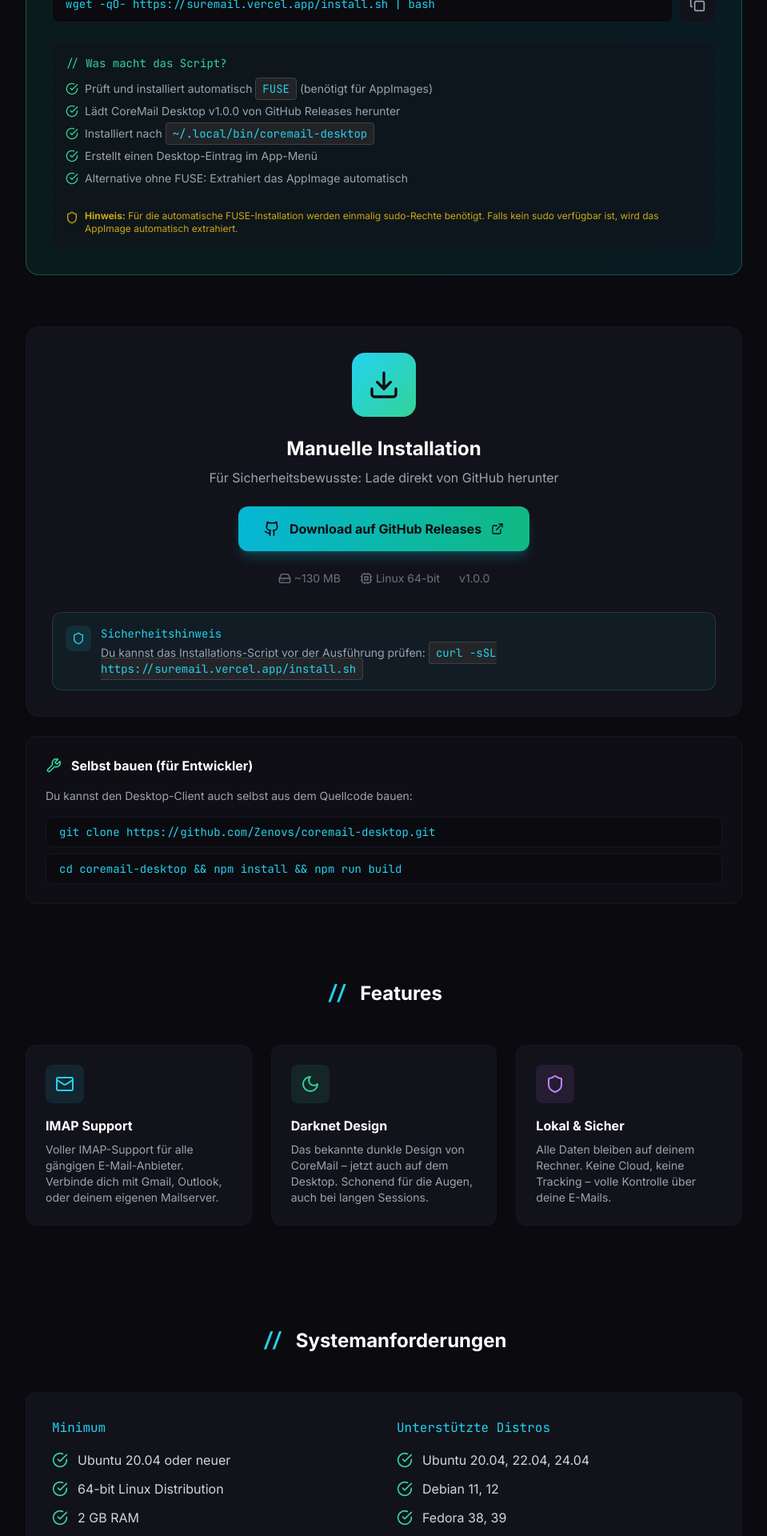
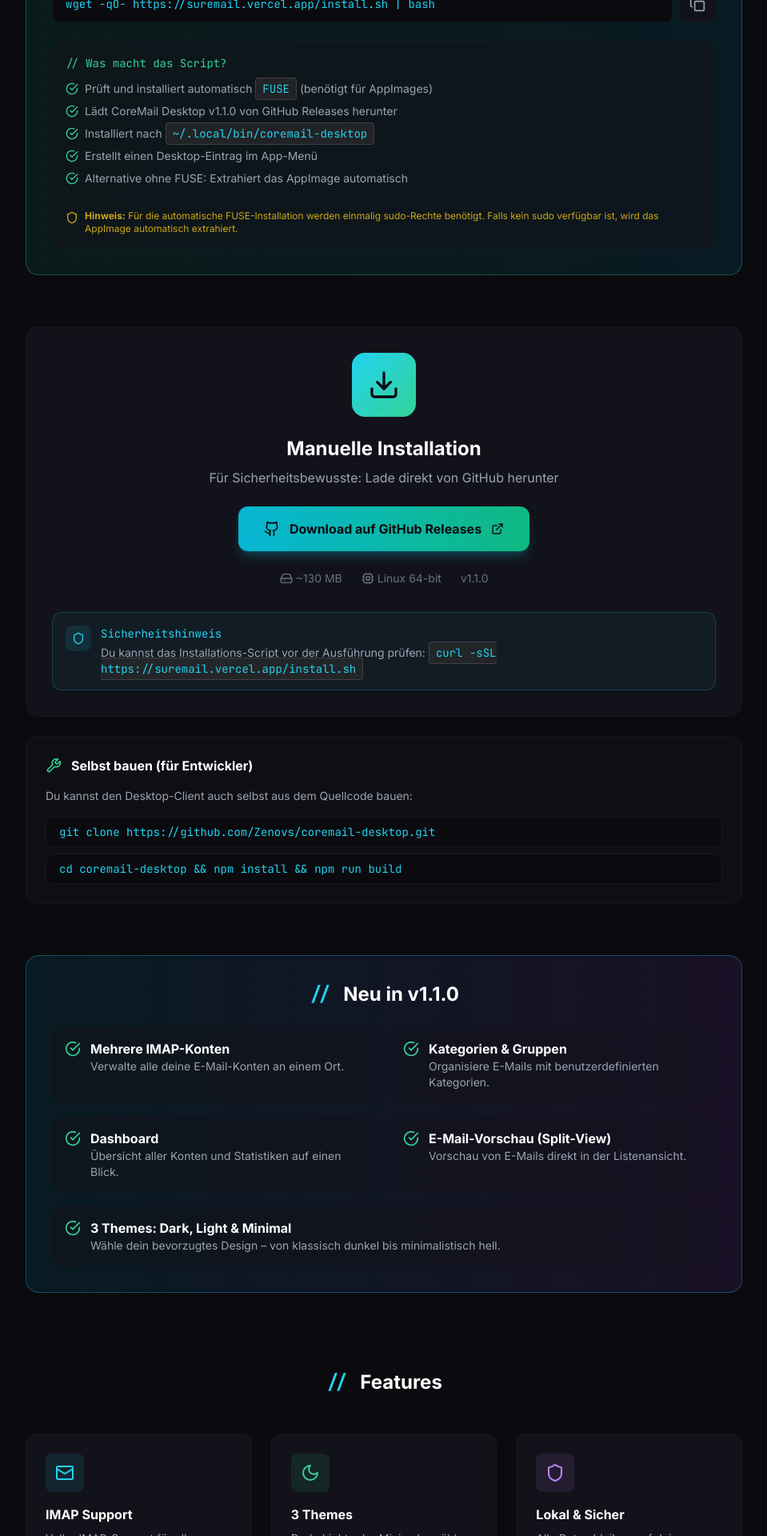
Before and after one commit to Zenovs/SureMail, a Next.js app: page /download in a window 1280 px wide. Shown: the part 760-2680 px from the top of the page at 80% size, without its empty margins (160-1119 px from the left). Built offline with nearby package versions, Linux system fonts and the light colour scheme.

Commit message:
Update website for v1.1.0 release
- install.sh: Version auf 1.1.0 aktualisiert
- Download-Seite: Neue Features hinzugefügt (Multi-Account, Dashboard, Kategorien, Split-View, 3 Themes)
- Homepage: Banner für v1.1.0 aktualisiert
- README: v1.1.0 Features und Changelog hinzugefügt

```diff
--- a/app/download/page.tsx
+++ b/app/download/page.tsx
@@ -56,14 +56,14 @@
         <div className="max-w-4xl mx-auto text-center">
           <div className="inline-flex items-center gap-2 px-4 py-2 bg-cyan-400/10 border border-cyan-400/30 rounded-full text-cyan-400 text-sm font-mono mb-6">
             <Monitor className="w-4 h-4" />
-            <span>Desktop Client v1.0.0</span>
+            <span>Desktop Client v1.1.0 - NEU!</span>
           </div>
           <h1 className="text-4xl md:text-5xl font-bold mb-6">
             CoreMail <span className="text-cyan-400">Desktop</span>
           </h1>
           <p className="text-xl text-gray-400 mb-8 max-w-2xl mx-auto">
-            Der native Desktop-Client für CoreMail. Lese und versende E-Mails direkt von deinem Desktop –
-            mit vollem IMAP-Support und dem bekannten Darknet-Design.
+            Der native Desktop-Client für CoreMail. Verwalte mehrere IMAP-Konten, nutze das neue Dashboard,
+            organisiere E-Mails in Kategorien und wähle aus 3 Themes – alles mit dem bekannten Darknet-Design.
           </p>
         </div>
       </section>
@@ -138,7 +138,7 @@
                 </li>
                 <li className="flex items-start gap-2">
                   <CheckCircle className="w-4 h-4 text-emerald-400 mt-0.5 flex-shrink-0" />
-                  <span>Lädt CoreMail Desktop v1.0.0 von GitHub Releases herunter</span>
+                  <span>Lädt CoreMail Desktop v1.1.0 von GitHub Releases herunter</span>
                 </li>
                 <li className="flex items-start gap-2">
                   <CheckCircle className="w-4 h-4 text-emerald-400 mt-0.5 flex-shrink-0" />
@@ -197,7 +197,7 @@
                 <Cpu className="w-4 h-4" />
                 Linux 64-bit
               </span>
-              <span>v1.0.0</span>
+              <span>v1.1.0</span>
             </div>
 
             {/* Info Box */}
@@ -238,6 +238,54 @@
         </div>
       </section>
 
+      {/* New in v1.1.0 Section */}
+      <section className="py-8 px-6">
+        <div className="max-w-4xl mx-auto">
+          <div className="bg-gradient-to-r from-cyan-500/10 to-purple-500/10 border border-cyan-400/30 rounded-2xl p-8">
+            <h2 className="text-2xl font-bold mb-6 text-center">
+              <span className="font-mono text-cyan-400">// </span>Neu in v1.1.0
+            </h2>
+            <div className="grid md:grid-cols-2 gap-4">
+              <div className="flex items-start gap-3 bg-dark-800/50 rounded-xl p-4">
+                <CheckCircle className="w-5 h-5 text-emerald-400 mt-0.5 flex-shrink-0" />
+                <div>
+                  <h4 className="font-bold text-white">Mehrere IMAP-Konten</h4>
+                  <p className="text-gray-400 text-sm">Verwalte alle deine E-Mail-Konten an einem Ort.</p>
+                </div>
+              </div>
+              <div className="flex items-start gap-3 bg-dark-800/50 rounded-xl p-4">
+                <CheckCircle className="w-5 h-5 text-emerald-400 mt-0.5 flex-shrink-0" />
+                <div>
+                  <h4 className="font-bold text-white">Kategorien & Gruppen</h4>
+                  <p className="text-gray-400 text-sm">Organisiere E-Mails mit benutzerdefinierten Kategorien.</p>
+                </div>
+              </div>
+              <div className="flex items-start gap-3 bg-dark-800/50 rounded-xl p-4">
+                <CheckCircle className="w-5 h-5 text-emerald-400 mt-0.5 flex-shrink-0" />
+                <div>
+                  <h4 className="font-bold text-white">Dashboard</h4>
+                  <p className="text-gray-400 text-sm">Übersicht aller Konten und Statistiken auf einen Blick.</p>
+                </div>
+              </div>
+              <div className="flex items-start gap-3 bg-dark-800/50 rounded-xl p-4">
+                <CheckCircle className="w-5 h-5 text-emerald-400 mt-0.5 flex-shrink-0" />
+                <div>
+                  <h4 className="font-bold text-white">E-Mail-Vorschau (Split-View)</h4>
+                  <p className="text-gray-400 text-sm">Vorschau von E-Mails direkt in der Listenansicht.</p>
+                </div>
+              </div>
+              <div className="flex items-start gap-3 bg-dark-800/50 rounded-xl p-4 md:col-span-2">
+                <CheckCircle className="w-5 h-5 text-emerald-400 mt-0.5 flex-shrink-0" />
+                <div>
+                  <h4 className="font-bold text-white">3 Themes: Dark, Light & Minimal</h4>
+                  <p className="text-gray-400 text-sm">Wähle dein bevorzugtes Design – von klassisch dunkel bis minimalistisch hell.</p>
+                </div>
+              </div>
+            </div>
+          </div>
+        </div>
+      </section>
+
       {/* Features Section */}
       <section className="py-16 px-6">
         <div className="max-w-4xl mx-auto">
@@ -259,9 +307,9 @@
               <div className="w-12 h-12 bg-emerald-400/10 rounded-lg flex items-center justify-center mb-4">
                 <Moon className="w-6 h-6 text-emerald-400" />
               </div>
-              <h3 className="font-bold mb-2">Darknet Design</h3>
+              <h3 className="font-bold mb-2">3 Themes</h3>
               <p className="text-gray-400 text-sm">
-                Das bekannte dunkle Design von CoreMail – jetzt auch auf dem Desktop.
+                Dark, Light oder Minimal – wähle das Design, das zu dir passt.
                 Schonend für die Augen, auch bei langen Sessions.
               </p>
             </div>
@@ -404,7 +452,7 @@
       {/* Footer */}
       <footer className="py-8 px-6 border-t border-dark-700">
         <div className="max-w-4xl mx-auto text-center text-gray-500 text-sm">
-          <p>CoreMail Desktop v1.0.0 • Powered by Electron</p>
+          <p>CoreMail Desktop v1.1.0 • Powered by Electron</p>
           <p className="mt-2">
             <Link href="/" className="text-cyan-400 hover:text-cyan-300 transition-colors">
               Zur Web-App →
--- a/app/page.tsx
+++ b/app/page.tsx
@@ -278,13 +278,13 @@
         {/* Desktop Client Banner */}
         <a
           href="/download"
-          className="block bg-cyan-500/10 border border-cyan-500/30 rounded-lg px-4 py-3 mb-6 hover:bg-cyan-500/20 transition-colors group"
+          className="block bg-gradient-to-r from-cyan-500/10 to-purple-500/10 border border-cyan-500/30 rounded-lg px-4 py-3 mb-6 hover:from-cyan-500/20 hover:to-purple-500/20 transition-all group"
         >
           <div className="flex items-center justify-center gap-3">
             <Download className="w-5 h-5 text-cyan-400" />
             <p className="text-sm text-cyan-400 font-mono">
-              <span className="font-bold">NEU:</span> CoreMail Desktop v1.0 ist da!
-              <span className="ml-2 group-hover:underline">Jetzt herunterladen →</span>
+              <span className="font-bold">NEU:</span> CoreMail Desktop v1.1 – Multi-Account, Dashboard & 3 Themes!
+              <span className="ml-2 group-hover:underline">Download →</span>
             </p>
           </div>
         </a>
```
Also changed, not shown: 2 other files (tests, documents, lock files or other folders).
